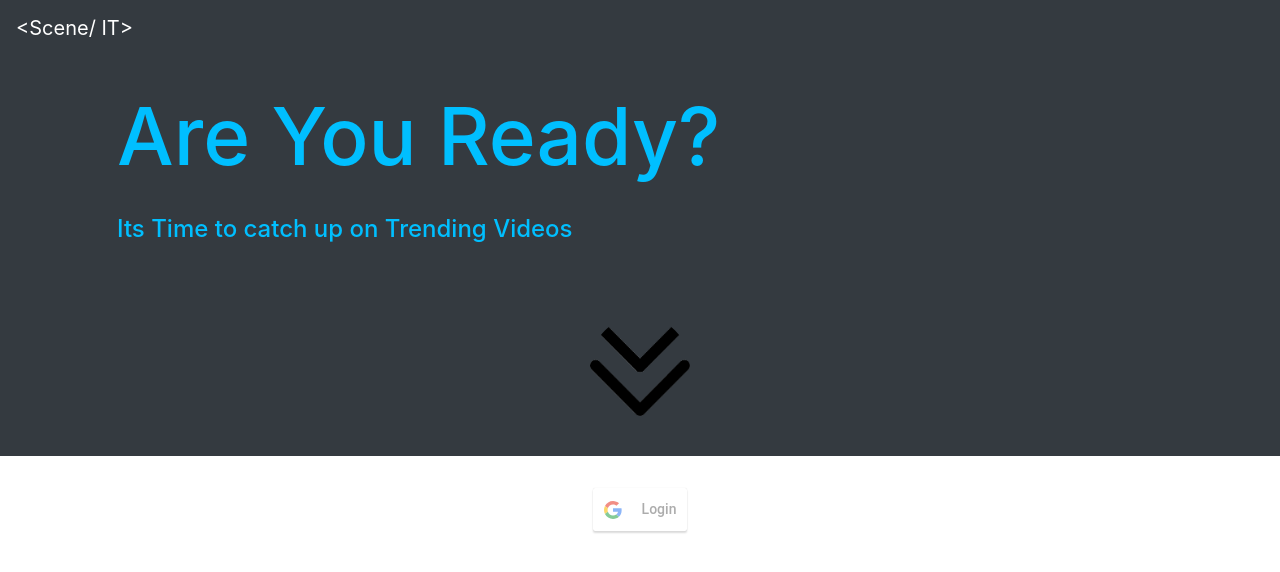
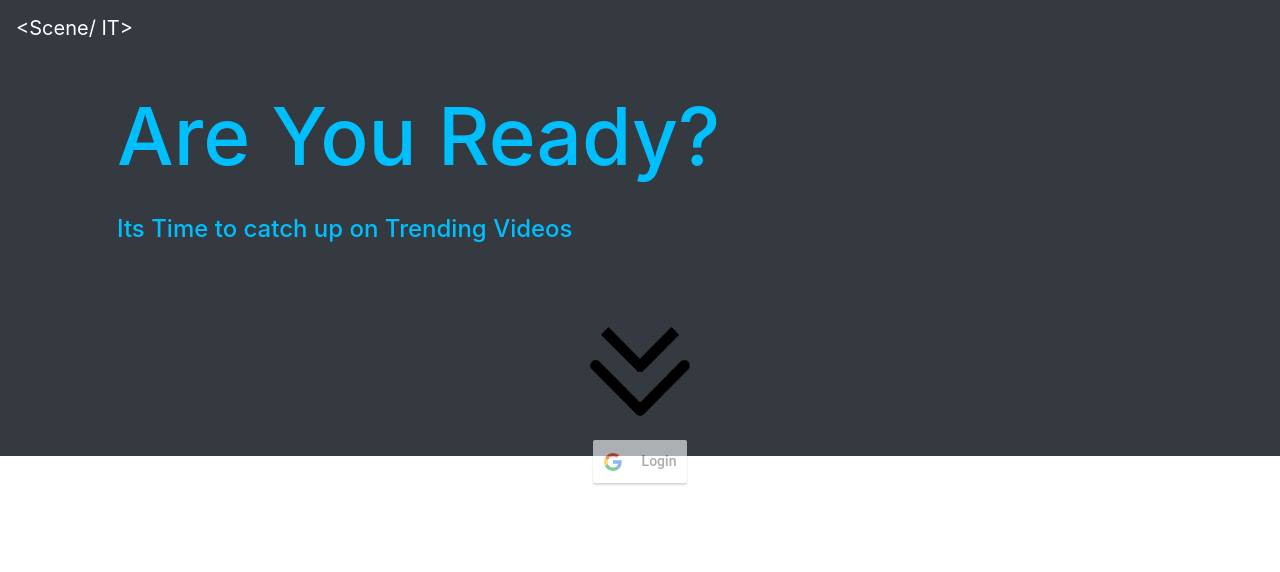
Before and after one commit to jacobdeleon12/Sceneit, a React (Create React App) app in the folder client/: page / in a window 1280 px wide. Shown: the top 572 px of the page. Built offline with nearby package versions, Linux system fonts and the light colour scheme.

Commit message:
login btn change

```diff
--- a/client/src/components/splash/index.js
+++ b/client/src/components/splash/index.js
@@ -2,6 +2,7 @@ import "./style.css";
 import React from "react";
 import { Col, Row, Container } from "../Grid/index";
 import Img from "./img/down-arrow2.png";
+import { GLogin} from "../Buttons/Google/index";
 
 function background({ children }) {
   return (
@@ -20,6 +21,9 @@ function background({ children }) {
           <Col size="sm-12">
             <div className="m-3 p-3 text-center">
               <img className="splashImg" alt="arrow" src={Img} className = "ball"></img>
+              <br />
+              <br />
+              <GLogin />
             </div>
           </Col>
         </Row>
--- a/client/src/pages/Login.js
+++ b/client/src/pages/Login.js
@@ -1,6 +1,5 @@
 import React, { Component } from "react";
 import { Col, Row, Container } from "../components/Grid";
-import { GLogin} from "../components/Buttons/Google";
 import NavBar from "../components/Nav/index";
 import Background from "../components/splash";
 
@@ -15,7 +14,6 @@ class Login extends Component {
             <Row>
               <Col size="sm-12">
                 <div className="m-3 p-3 text-center">
-                    <GLogin />
 
                 </div>
               </Col>
```
